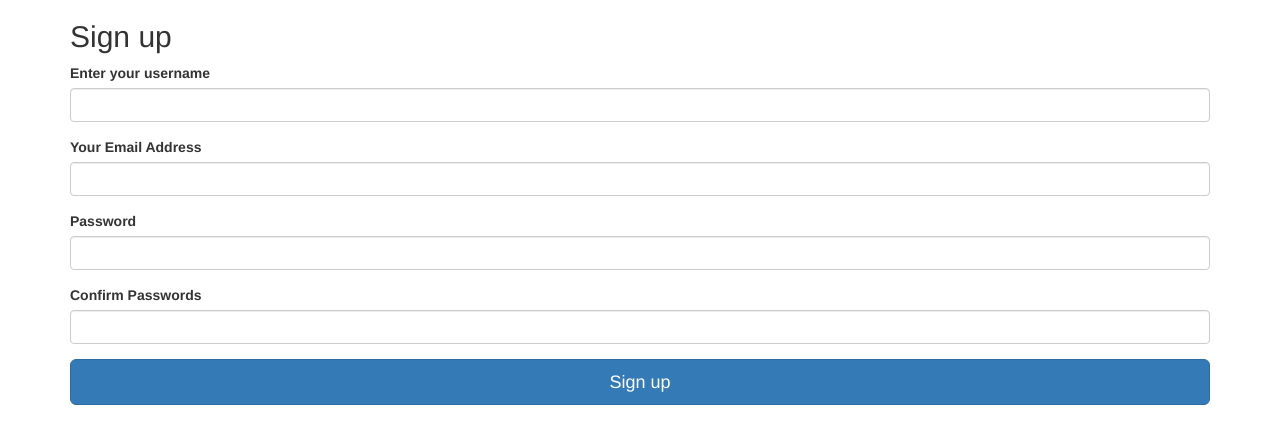
After one commit to wamakimaN/Pitches, a Flask app: page /authenticate/signup in a window 1280 px wide. The commit adds this page. Shown: the top 444 px of the page. Run offline with Flask 2, Linux system fonts and the light colour scheme; some libraries are stand-ins or nearby versions.

Commit message:
created signup form and its dependencies

```diff
--- a/app/auth/__init__.py
+++ b/app/auth/__init__.py
@@ -2,4 +2,4 @@ from flask import Blueprint
 
 auth = Blueprint('auth',__name__)
 
-from . import views
+from . import views,form
--- a/app/auth/form.py
+++ b/app/auth/form.py
@@ -7,3 +7,10 @@ class LoginForm(FlaskForm):
     username = StringField('Username',validators=[Required(),Email()])
     pass_secure = PasswordField('Password',validators =[Required()])
     remember = BooleanField('Remember me')
+
+class RegistrationForm(FlaskForm):
+    email = StringField('Your Email Address',validators=[Required(),Email()])
+    username = StringField('Enter your username',validators = [Required()])
+    pass_secure = PasswordField('Password',validators = [Required(), EqualTo('password_confirm',message = 'Passwords must match')])
+    password_confirm = PasswordField('Confirm Passwords',validators = [Required()])
+    submit = SubmitField('Sign Up')
--- a/app/auth/views.py
+++ b/app/auth/views.py
@@ -1,7 +1,9 @@
-from flask import render_template
+from flask import render_template,redirect,url_for
 from flask_wtf import FlaskForm
+from ..models import User
 from . import auth
-from .form import LoginForm
+from .form import LoginForm,RegistrationForm
+from .. import db
 
 
 @auth.route('/login',methods = ['GET','POST'])
@@ -10,3 +12,14 @@ def login():
     form = LoginForm()
 
     return render_template('auth/login.html', form = form)
+
+@auth.route('/signup',methods = ["GET","POST"])
+def register():
+    form = RegistrationForm()
+    if form.validate_on_submit():
+        user = User(email = form.email.data, username = form.username.data,pass_secure = form.pass_secure.data)
+        db.session.add(user)
+        db.session.commit()
+        return redirect(url_for('auth.login'))
+        title = "New Account"
+    return render_template('auth/signup.html',form = form)
--- /dev/null
+++ b/app/templates/auth/signup.html
@@ -0,0 +1,23 @@
+{%extends 'bootstrap/base.html'%}
+
+{%import 'bootstrap/wtf.html' as wtf%}
+
+{%block title%}
+Login
+{%endblock%}
+
+{%block content%}
+
+<div class="container">
+  <form method="GET" action="/signup" class="form-signup">
+  <h2 class="form-signup-heading">Sign up</h2>
+  {{form.hidden_tag()}}
+  {{wtf.form_field(form.username)}}
+  {{wtf.form_field(form.email)}}
+  {{wtf.form_field(form.pass_secure)}}
+  {{wtf.form_field(form.password_confirm)}}
+    <button class="btn btn-lg btn-primary btn-block">Sign up</button>
+  </form>
+</div>
+
+{%endblock%}
--- a/app/templates/navbar.html
+++ b/app/templates/navbar.html
@@ -13,7 +13,7 @@
       <ul class="nav navbar-nav">
         <li class="active"><a href="#">Home</a></li>
         <li><a href="#">Login</a></li>
-        <li><a href="#">Sign Up</a></li>
+        <li><a href= "#">Sign Up</a></li>
       </ul>
     </div><!--/.nav-collapse -->
   </div>
```
